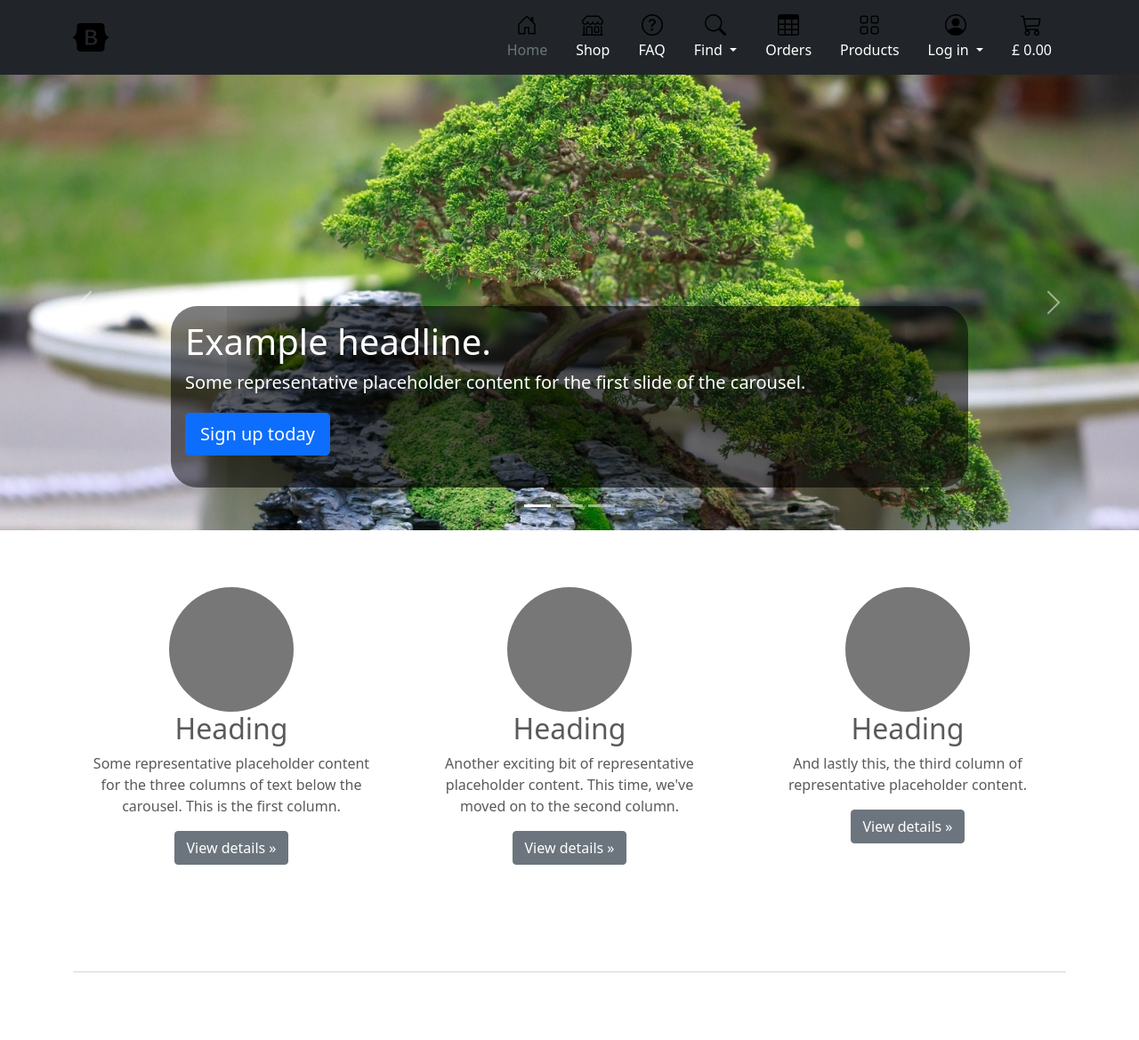
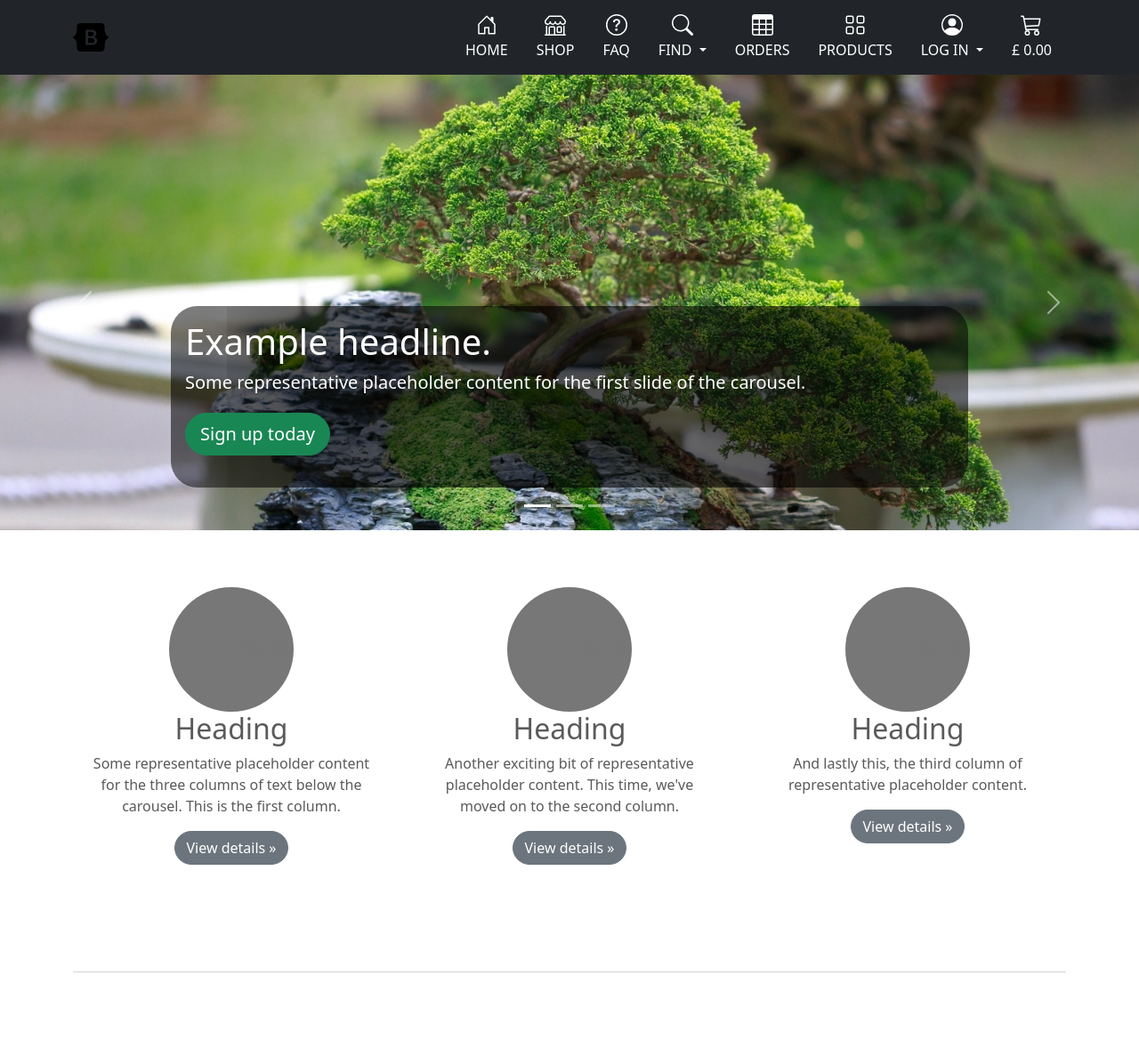
Before and after one commit to JoGorska/bonsai-shop, a Django app: page / in a window 1280 px wide. Shown: the top 1169 px of the page at 89% size. Run offline with Django 3.2, Linux system fonts and the light colour scheme; some libraries are stand-ins or nearby versions.

Commit message:
Style: add style for icons and other minor fixes

```diff
--- a/home/static/home/css/bootstrap-carusel.css
+++ b/home/static/home/css/bootstrap-carusel.css
@@ -1,3 +1,6 @@
+/* carusel from bootstrap 5 examles: https://getbootstrap.com/docs/5.0/examples/carousel/
+with some customisations */
+
 /* GLOBAL STYLES
 -------------------------------------------------- */
 /* Padding below the footer and lighter body text */
@@ -33,7 +36,6 @@ body {
 
   }
 
-/* need to write media query for this one above 768 px width ??? */
   .carousel-item > img {
     position: absolute;
     top: 0;
--- a/home/templates/home/index.html
+++ b/home/templates/home/index.html
@@ -24,7 +24,7 @@
             <div class="carousel-caption text-start">
               <h1>Example headline.</h1>
               <p>Some representative placeholder content for the first slide of the carousel.</p>
-              <p><a class="btn btn-lg btn-primary" href="#">Sign up today</a></p>
+              <p><a class="btn btn-lg btn-success rounded-pill" href="#">Sign up today</a></p>
             </div>
           </div>
         </div>
@@ -34,7 +34,7 @@
             <div class="carousel-caption">
               <h1>Another example headline.</h1>
               <p>Some representative placeholder content for the second slide of the carousel.</p>
-              <p><a class="btn btn-lg btn-primary" href="#">Learn more</a></p>
+              <p><a class="btn btn-lg btn-success rounded-pill" href="#">Learn more</a></p>
             </div>
           </div>
         </div>
@@ -44,7 +44,7 @@
             <div class="carousel-caption text-end">
               <h1>One more for good measure.</h1>
               <p>Some representative placeholder content for the third slide of this carousel.</p>
-              <p><a class="btn btn-lg btn-primary" href="#">Browse gallery</a></p>
+              <p><a class="btn btn-lg btn-success rounded-pill" href="#">Browse gallery</a></p>
             </div>
           </div>
         </div>
@@ -73,21 +73,21 @@
 
           <h2>Heading</h2>
           <p>Some representative placeholder content for the three columns of text below the carousel. This is the first column.</p>
-          <p><a class="btn btn-secondary" href="#">View details &raquo;</a></p>
+          <p><a class="btn btn-secondary rounded-pill" href="#">View details &raquo;</a></p>
         </div><!-- /.col-lg-4 -->
         <div class="col-lg-4">
           <svg class="bd-placeholder-img rounded-circle" width="140" height="140" xmlns="http://www.w3.org/2000/svg" role="img" aria-label="Placeholder: 140x140" preserveAspectRatio="xMidYMid slice" focusable="false"><title>Placeholder</title><rect width="100%" height="100%" fill="#777"/><text x="50%" y="50%" fill="#777" dy=".3em">140x140</text></svg>
 
           <h2>Heading</h2>
           <p>Another exciting bit of representative placeholder content. This time, we've moved on to the second column.</p>
-          <p><a class="btn btn-secondary" href="#">View details &raquo;</a></p>
+          <p><a class="btn btn-secondary rounded-pill" href="#">View details &raquo;</a></p>
         </div><!-- /.col-lg-4 -->
         <div class="col-lg-4">
           <svg class="bd-placeholder-img rounded-circle" width="140" height="140" xmlns="http://www.w3.org/2000/svg" role="img" aria-label="Placeholder: 140x140" preserveAspectRatio="xMidYMid slice" focusable="false"><title>Placeholder</title><rect width="100%" height="100%" fill="#777"/><text x="50%" y="50%" fill="#777" dy=".3em">140x140</text></svg>
 
           <h2>Heading</h2>
           <p>And lastly this, the third column of representative placeholder content.</p>
-          <p><a class="btn btn-secondary" href="#">View details &raquo;</a></p>
+          <p><a class="btn btn-secondary rounded-pill" href="#">View details &raquo;</a></p>
         </div><!-- /.col-lg-4 -->
       </div><!-- /.row -->
 
--- a/static/css/base.css
+++ b/static/css/base.css
@@ -0,0 +1,18 @@
+/* NAVBAR FOR LARGE SCREENS
+  -------------------------------------------------- */
+
+.icon-white {
+    fill: white;
+}
+
+.icon-success {
+    fill: #198754;
+}
+
+svg:hover {
+    fill: #198754;
+}
+
+.nav-link:hover {
+    color: #198754 !important;
+}
--- a/templates/base.html
+++ b/templates/base.html
@@ -47,7 +47,7 @@
     {% include 'includes/svg.html' %}
 
     <!-- Optional JavaScript; choose one of the two! -->
-    <header>
+    <header id="header">
       {% include 'includes/navbar/widescreen-nav.html' %}
       {% include 'includes/navbar/mobile-nav.html' %}
     </header>
@@ -65,7 +65,7 @@
     <!-- FOOTER -->
     <footer class="container">
       <p class="float-end"><a href="#">Back to top</a></p>
-      <p>&copy; 2017-2021 Company, Inc. &middot; <a href="#">Privacy</a> &middot; <a href="#">Terms</a></p>
+      <p>&copy; 2017-2021 Company, Inc. &middot; <a href="#header">Privacy</a> &middot; <a href="#">Terms</a></p>
     </footer>
     {% block postload_js %}
     {% endblock %}
--- a/templates/includes/navbar/widescreen-nav.html
+++ b/templates/includes/navbar/widescreen-nav.html
@@ -9,29 +9,29 @@
 
           <ul class="nav col-12 col-lg-auto my-2 justify-content-center my-md-0 text-small">
             <li>
-              <a href="#" class="nav-link text-secondary">
-                <svg class="bi d-block mx-auto mb-1" width="24" height="24"><use xlink:href="#home"/></svg>
+              <a href="#" class="nav-link text-white text-uppercase">
+                <svg class="bi d-block mx-auto mb-1 icon-white" width="24" height="24"><use xlink:href="#home"/></svg>
                 Home
               </a>
             </li>
             <li>
-              <a href="#" class="nav-link text-white">
-                <svg class="bi d-block mx-auto mb-1" width="24" height="24"><use xlink:href="#shop"/></svg>
+              <a href="#" class="nav-link text-white text-uppercase">
+                <svg class="bi d-block mx-auto mb-1 icon-white" width="24" height="24"><use xlink:href="#shop"/></svg>
                 Shop
               </a>
             </li>
             <li>
-              <a href="#" class="nav-link text-white">
-                <svg class="bi d-block mx-auto mb-1" width="24" height="24"><use xlink:href="#faq"/></svg>
+              <a href="#" class="nav-link text-white text-uppercase">
+                <svg class="bi d-block mx-auto mb-1 icon-white" width="24" height="24"><use xlink:href="#faq"/></svg>
                 FAQ
               </a>
             </li>
             <li>
-              <a href="#" class="nav-link text-white dropdown-toggle" id="dropdownFind" data-bs-toggle="dropdown" aria-expanded="false">
-                <svg class="bi d-block mx-auto mb-1" width="24" height="24"><use xlink:href="#find"/></svg>
+              <a href="#" class="nav-link text-white dropdown-toggle text-uppercase" id="dropdownFind" data-bs-toggle="dropdown" aria-expanded="false">
+                <svg class="bi d-block mx-auto mb-1 icon-white" width="24" height="24"><use xlink:href="#find"/></svg>
                 Find
               </a>
-                <div class="dropdown-menu text-small bg-dark text-white" aria-labelledby="dropdownFind">
+                <div class="dropdown-menu text-small bg-dark text-white text-uppercase" aria-labelledby="dropdownFind">
                     <form class="form" method="GET" action="">
                       <div class="input-group p-3">
                       <input type="text" class="form-control" name="q" placeholder="Search..." aria-label="Search">
@@ -42,21 +42,21 @@
 
             </li>
             <li>
-              <a href="#" class="nav-link text-white">
-                <svg class="bi d-block mx-auto mb-1" width="24" height="24"><use xlink:href="#table"/></svg>
+              <a href="#" class="nav-link text-white text-uppercase">
+                <svg class="bi d-block mx-auto mb-1 icon-white" width="24" height="24"><use xlink:href="#table"/></svg>
                 Orders
               </a>
             </li>
             <li>
-              <a href="#" class="nav-link text-white">
-                <svg class="bi d-block mx-auto mb-1" width="24" height="24"><use xlink:href="#grid"/></svg>
+              <a href="#" class="nav-link text-white text-uppercase">
+                <svg class="bi d-block mx-auto mb-1 icon-white" width="24" height="24"><use xlink:href="#grid"/></svg>
                 Products
               </a>
             </li>
             <li>
               <!-- user-->
-              <a href="#" class="nav-link text-white dropdown-toggle" id="dropdownUser" data-bs-toggle="dropdown" aria-expanded="false">
-                <svg class="bi d-block mx-auto mb-1" width="24" height="24">
+              <a href="#" class="nav-link text-white text-uppercase dropdown-toggle" id="dropdownUser" data-bs-toggle="dropdown" aria-expanded="false">
+                <svg class="bi d-block mx-auto mb-1 icon-white" width="24" height="24">
                   <use xlink:href="#people-circle"/>
                 </svg>
                 <!-- if user is authenticated, his name is shown, otherwise the words "Log in" -->
@@ -66,11 +66,11 @@
                 <!-- drop down for user that is logged in -->
                 <ul class="dropdown-menu text-small bg-dark text-white" aria-labelledby="dropdownUser">
                   <li>
-                    <a class="dropdown-item text-white" href="#">User profile
+                    <a class="dropdown-item text-white text-uppercase" href="#">User profile
                     </a>
                   </li>
                   <li>
-                    <a class="dropdown-item text-white" href="{% url 'account_logout' %}">Sign out
+                    <a class="dropdown-item text-white text-uppercase" href="{% url 'account_logout' %}">Sign out
                     </a>
                   </li>
                 </ul>
@@ -81,11 +81,11 @@
                   <!-- drop down for user that is NOT logged in -->
                 <ul class="dropdown-menu text-small" aria-labelledby="dropdownUser">
                   <li>
-                    <a class="dropdown-item" href="{% url 'account_signup' %}">Register
+                    <a class="dropdown-item text-uppercase" href="{% url 'account_signup' %}">Register
                     </a>
                   </li>
                   <li>
-                    <a class="dropdown-item" href="{% url 'account_login' %}">Log in
+                    <a class="dropdown-item text-uppercase" href="{% url 'account_login' %}">Log in
                     </a>
                   </li>
                 </ul>
@@ -94,7 +94,7 @@
                 <li>
                   <!-- trolley -->
                   <a href="#" class="nav-link text-white">
-                    <svg class="bi d-block mx-auto mb-1" width="24" height="24"><use xlink:href="#trolley"/></svg>
+                    <svg class="bi d-block mx-auto mb-1 icon-white" width="24" height="24"><use xlink:href="#trolley"/></svg>
                     {% if grand_total %}
                     £ {{ grand_total|floatformat:2 }}
                     {% else %}
```
